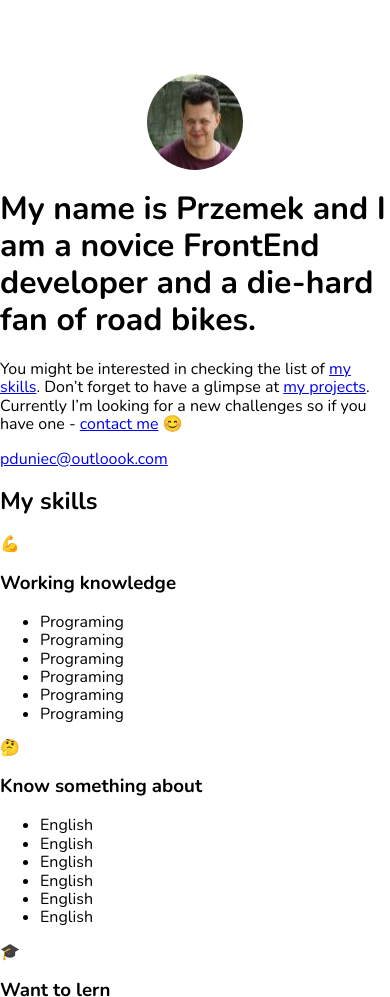
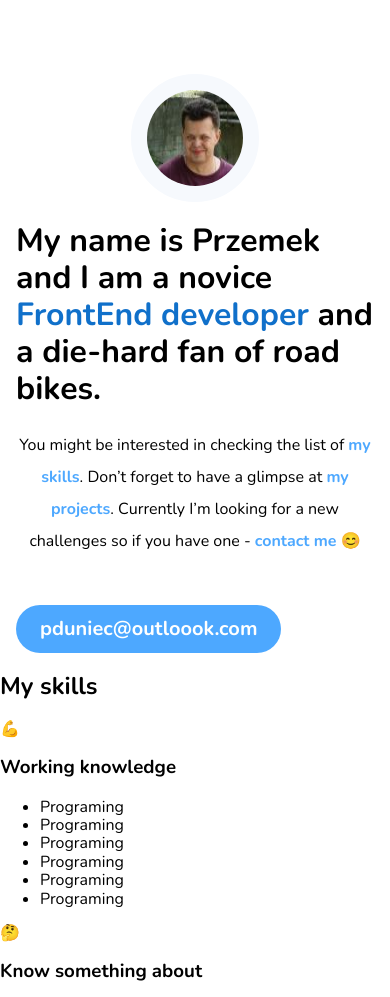
Before and after one commit to itzygzak/itzygzak.github.io, a website built with webpack: page src/pages/index.html in a window 390 px wide. Shown: the top 997 px of the page. Built offline with nearby package versions, Linux system fonts and the light colour scheme.

Commit message:
Feat: hero mobile styles

```diff
--- a/src/pages/index.html
+++ b/src/pages/index.html
@@ -32,9 +32,9 @@
           </h1>
           <p class="hero__paragraph">
             You might be interested in checking the list of
-            <a href="#skils">my skills</a>. Don’t forget to have a glimpse at
-            <a href="#projects">my projects</a>. Currently I’m looking for a new
-            challenges so if you have one - <a href="#contact">contact me</a> 😊
+            <a class="hero__link" href="#skils">my skills</a>. Don’t forget to have a glimpse at
+            <a class="hero__link" href="#projects">my projects</a>. Currently I’m looking for a new
+            challenges so if you have one - <a class="hero__link" href="#contact">contact me</a> 😊
           </p>
           <a class="hero__contact" href="mailto:pduniec@outlook.com"
             >pduniec@outloook.com</a
--- a/src/scss/_variables.scss
+++ b/src/scss/_variables.scss
@@ -1 +1,4 @@
-$wtf: #2D2241;
+$blue: #1070CA;
+$lightBlue: #4DA8FF;
+$text: 424A70;
+$textDark: #234361;
--- a/src/scss/main.scss
+++ b/src/scss/main.scss
@@ -17,5 +17,5 @@ html{
 
 body {
   font-family: Nunito;
-
+  color: $text;
 }
--- a/src/scss/modules/hero.scss
+++ b/src/scss/modules/hero.scss
@@ -1,16 +1,50 @@
-.hero{
-    padding: 74px 0 0 0;
-    &__image{
+.hero {
+  padding: 74px 16px 0;
+  &__contact {
+    border-radius: 64px;
+    color: #fff;
+    background: $lightBlue;
+    display: inline-block;
+    padding: 4px 24px;
+    font-weight: bold;
+    font-size: 20px;
+    line-height: 40px;
+    text-decoration: none;
+  }
+  &__header {
+    font-size: 26px;
+    line-height: 32px;
+    text-align: center;
+    color: $textDark;
+  }
+  &__hello {
+    display: none;
+  }
+  &__image {
+    box-sizing: content-box;
     width: 96px;
     height: 96px;
+    border: 16px solid #f6f9fd;
     border-radius: 50%;
   }
-    &__image-container{
+  &__image-container {
     display: flex;
     align-items: center;
     justify-content: center;
   }
-    &__hello{
-        display: none;
+  &__link {
+    font-weight: bold;
+    color: $lightBlue;
+    text-decoration: none;
+  }
+  &__paragraph {
+    font-weight: 300;
+    font-size: 16px;
+    line-height: 32px;
+    text-align: center;
+    margin-bottom: 48px;
+  }
+  &__special {
+    color: $blue;
   }
 }
```
Lines whose indentation alone changed are shown as unchanged.
